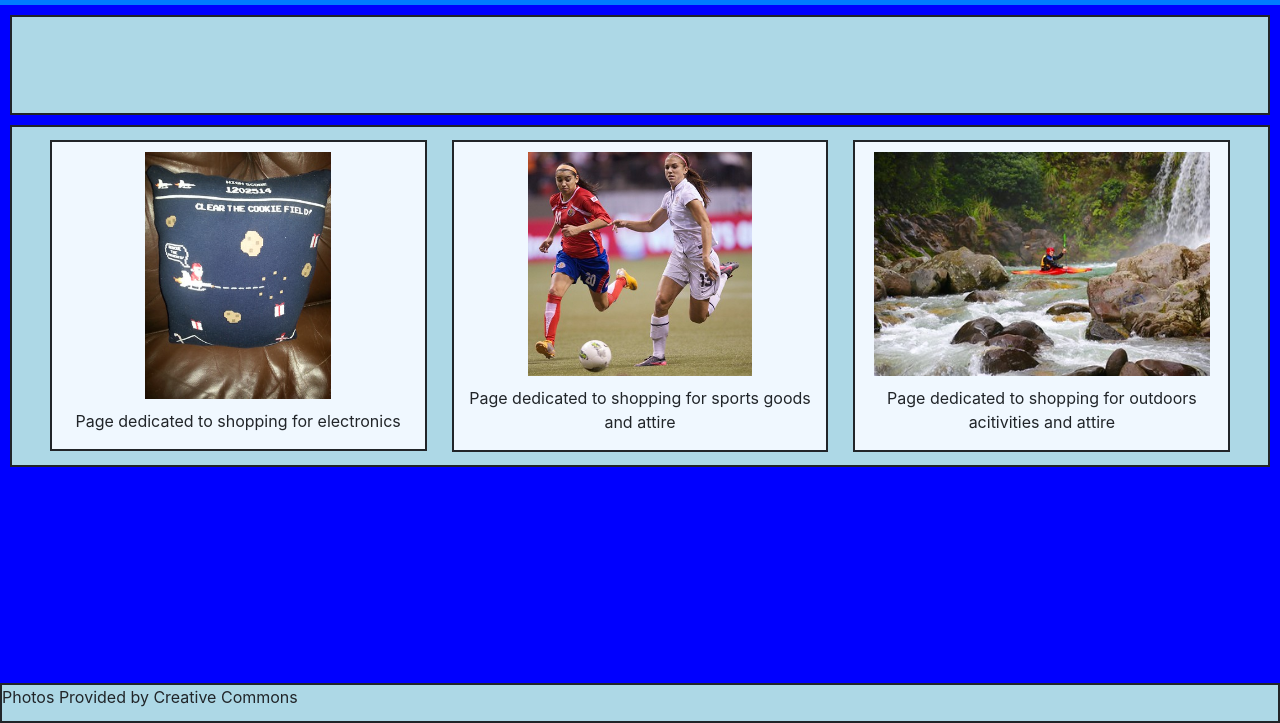
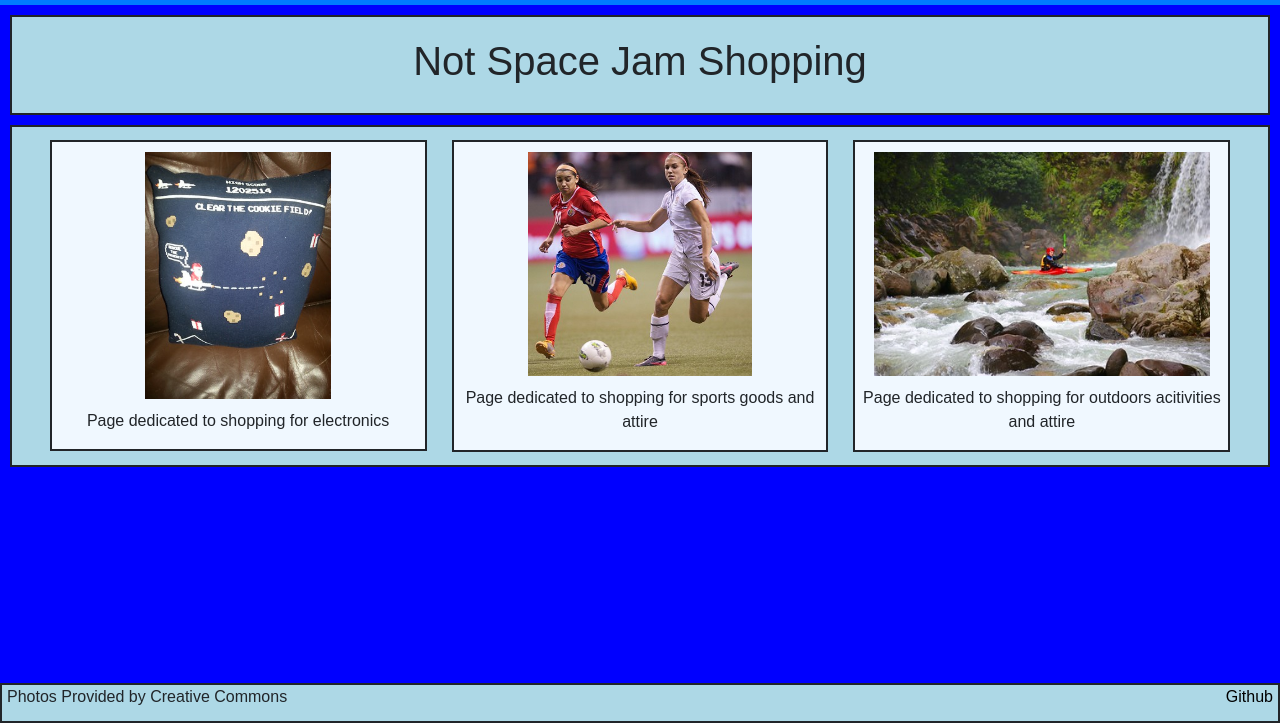
Before and after one commit to brasherjo/Creative-Project-1, a plain HTML site: page index.html in a window 1280 px wide. Shown: the part 77-800 px from the top of the page. Drawn offline with nearby package versions, Linux system fonts and the light colour scheme.

Commit message:
Updating files

```diff
--- a/index.html
+++ b/index.html
@@ -34,6 +34,7 @@
       </div>
     </nav>
     <div class='index-page'>
+      <h1>Not Space Jam Shopping</h1>
     </div>
     <div class='shopping-options'>
       <div class='electronics'>
@@ -59,10 +60,8 @@
       <div class='photo-credit'>
         <p>Photos Provided by Creative Commons</p>
       </div>
-      <div class='git-link'>
-        <a class='link' href='https://github.com/brasherjo/Creative-Project-1.git'>
+      <a class='link' href='https://github.com/brasherjo/Creative-Project-1.git'>
         Github</a>
-      </div>
     </div>
     <script src="https://code.jquery.com/jquery-3.3.1.slim.min.js" integrity="sha384-q8i/X+965DzO0rT7abK41JStQIAqVgRVzpbzo5smXKp4YfRvH+8abtTE1Pi6jizo" crossorigin="anonymous"></script>
     <script src="https://cdnjs.cloudflare.com/ajax/libs/popper.js/1.14.3/umd/popper.min.js" integrity="sha384-ZMP7rVo3mIykV+2+9J3UJ46jBk0WLaUAdn689aCwoqbBJiSnjAK/l8WvCWPIPm49" crossorigin="anonymous"></script>
--- a/styles.css
+++ b/styles.css
@@ -7,12 +7,19 @@
   width: 50px;
   height: auto;
 }
+p{
+  font-family: sans-serif, "helvetica";
+}
+h1{
+  font-family: sans-serif, "verdana";
+}
 /*Index stuff*/
 .index-page{
   height: 100px;
   display:flex;
   flex-wrap:wrap;
   justify-content: space-around;
+  align-items: center;
   border: solid 2px;
   margin: 10px;
   background-color: lightblue;
@@ -76,12 +83,6 @@
   width: 90%;
   height: auto;
 }
-.photo-credit{
-
-}
-.github{
-
-}
 .index-footer{
   border: solid 2px;
   position:fixed;
@@ -89,6 +90,19 @@
   width:100%;
   height: 5%;
   background-color: lightblue;
+  display: flex;
+  flex-direction: row;
+  justify-content: space-between;
+}
+.photo-credit{
+  margin-left: 5px;
+}
+.link{
+  list-style-type: none;
+  margin-right: 5px;
+  width: auto;
+  color: black;
+  font-family: sans-serif, "helvetica";
 }
 /*End of Index stuff*/
 
```
